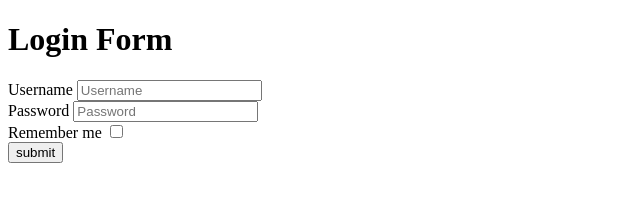
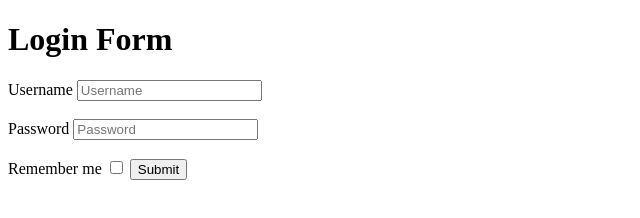
Before and after one commit to acciojob/remember-me-login-form-Suraj00345, a website: page main.html in a window 1280 px wide. Shown: the whole page, without its empty margins (0-640 px from the left). Drawn offline with Linux system fonts and the light colour scheme.

Commit message:
created a submission

```diff
--- a/main.html
+++ b/main.html
@@ -9,19 +9,17 @@
 <body>
 	<!-- the entire body must be written by student -->
 	<h1>Login Form</h1>
-	<form id="form">
-
-	<label>Username</label>
-	<input type="text" placeholder="Username" id="username"/>
-	<br>
-	<label>Password</label>
-	<input type="password" placeholder="Password" id="password"/>
-	<br>
-	<label>Remember me</label>
-	<input type="checkbox" id="checkbox"/>
-	<br>
-	<button type="submit" id="submit" value="Submit">submit</button>
-	<button id="existing" hidden>Login as existing user</button>
+	<form>
+		<label for="username">Username</label>
+		<input type="text" placeholder="Username" id="username">
+		<br><br>
+		<label for='password'>Password</label>
+		<input type="password" placeholder="Password" id="password">
+		<br><br>
+		<label for="checkbox">Remember me</label>
+		<input type="checkbox" id="checkbox">
+		<input type="submit" id="submit" value="Submit">
+		<button id="existing" hidden>Login as existing user</button>
 	</form>
     <script type="text/javascript" src="./script.js">
 </script>
```
